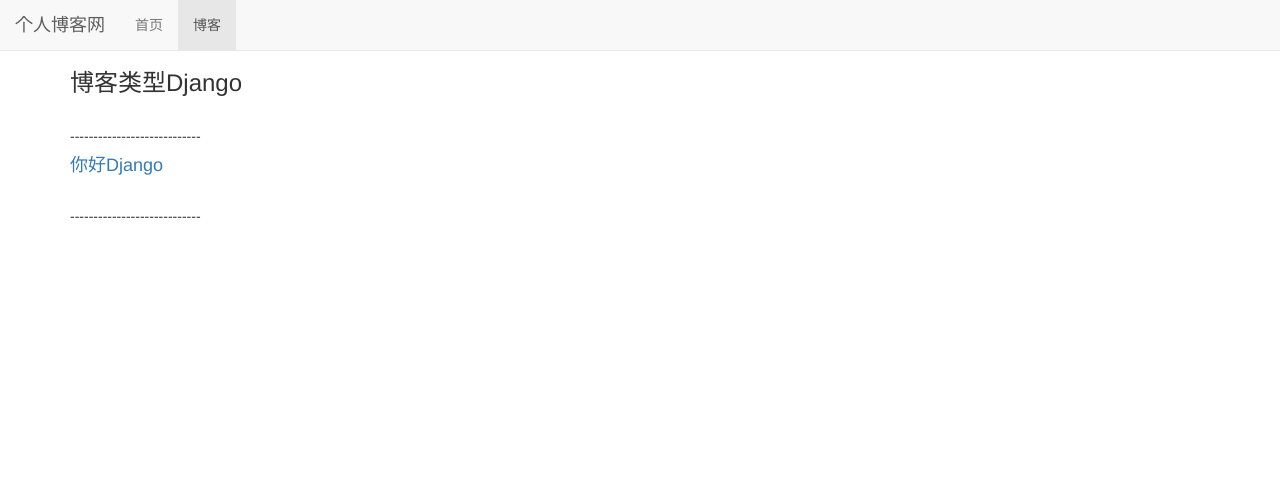
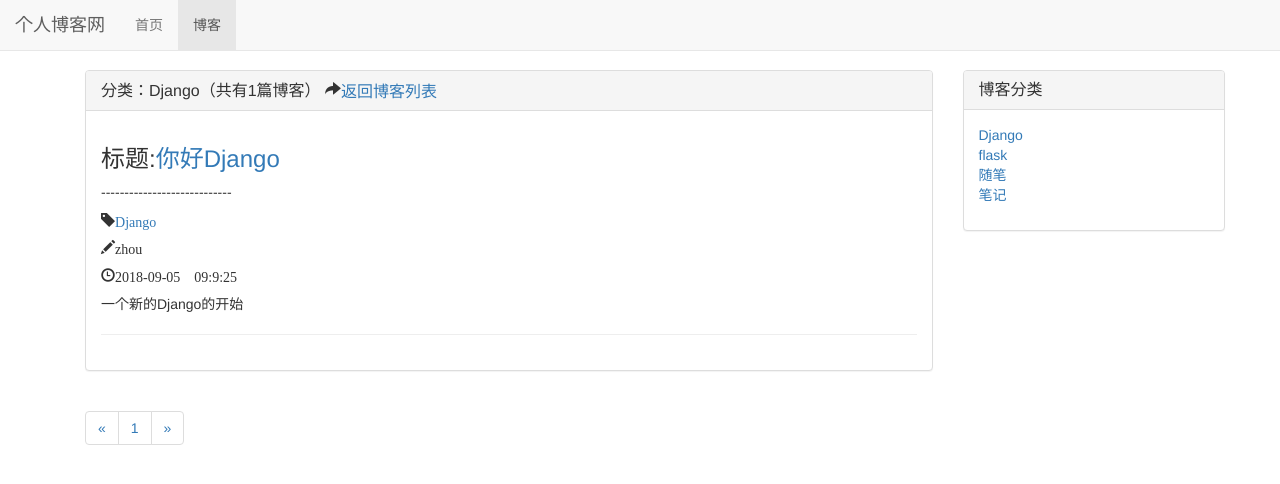
Before and after one commit to ReallyBlack/Django, a Django app: page /blog/type/1 in a window 1280 px wide. Shown: the top 484 px of the page. Run offline with Django 3.2, Linux system fonts and the light colour scheme; data comes from the database, SQL or seed files in the repository; both versions use the stored data as it was after the commit; some libraries are stand-ins or nearby versions.

Commit message:
update with page code

```diff
--- a/Blog/models.py
+++ b/Blog/models.py
@@ -19,3 +19,6 @@
 
     def __str__(self):
         return '<Blog: %s>' % self.title
+
+    class Meta:
+        ordering = ['-create_time']
--- a/Blog/views.py
+++ b/Blog/views.py
@@ -1,15 +1,28 @@
 from django.shortcuts import render, get_object_or_404
-
+from django.core.paginator import Paginator  # 引入分页器
 from Blog.models import Blog, BlogType
 
 
 def blog_list(request):
+
+    # 获得显示的数据页码，如果不存在默认为1
+    page_num = request.GET.get('page', 1)
+
+    # 使用分页器获得数据对象的分页
+    blog = Blog.objects.all()
+    paginator = Paginator(blog, 10)
+    page_of_blog = paginator.page(page_num)
+
+    # 将要传输的数据存入到上下文
     context = dict()
-    context['blogs'] = Blog.objects.all()
+    context['page_of_blog'] = page_of_blog
+    context['blog_types'] = BlogType.objects.all()
     return render(request, 'Blog/blog_list.html', context)
 
 
 def blog_detail(request, blog_pk):
+
+    # 获得参数blog_pk，用于获得对应的博客数据，将数据存入到上下文
     context = dict()
     print(blog_pk)
     context['blog'] = get_object_or_404(Blog, pk=blog_pk)
@@ -17,8 +30,21 @@
 
 
 def blogs_in_type(request, blog_in_type):
+
+    # 获得显示的数据页码，如果不存在默认为1
+    page_num = request.GET.get('page', 1)
+
+    # 获得传入的博客类型对应的pk对象，从博客中获得类型与该对象相同的对象，存入上下文
     blog_type = get_object_or_404(BlogType, pk=blog_in_type)
+
+    # 使用分页器获得数据对象的分页
+    blog = Blog.objects.filter(blog_type=blog_type)
+    paginator = Paginator(blog, 10)
+    page_of_blog = paginator.page(page_num)
+
+    # 将数据存入上下文
     context = dict()
-    context['blogs'] = Blog.objects.filter(blog_type=blog_type)
+    context['page_of_blog'] = page_of_blog
     context['blog_type'] = blog_type
+    context['blog_types'] = BlogType.objects.all()
     return render(request, 'Blog/blogs_in_type.html', context)
--- a/Demo/settings.py
+++ b/Demo/settings.py
@@ -107,7 +107,7 @@
 
 LANGUAGE_CODE = 'zh-hans'
 
-TIME_ZONE = 'UTC'
+TIME_ZONE = 'Asia/Shanghai'
 
 USE_I18N = True
 
--- /dev/null
+++ b/static/css/blog.css
@@ -0,0 +1,3 @@
+ul.block_types{
+    list-style: none;
+}
--- a/templates/Blog/blog_list.html
+++ b/templates/Blog/blog_list.html
@@ -1,19 +1,79 @@
 {% extends 'base.html' %}
+{% load staticfiles %}
 {% block title %}我的博客网{% endblock title %}
-
+{% block head_extends %}
+    <link rel="stylesheet" href="{% static 'css/blog.css' %}">
+{% endblock head_extends %}
 {% block nav_blog_active %}active{% endblock nav_blog_active %}
 
 {% block content %}
-<h5>共有{{ blogs|length }}篇博客</h5>
-{% for blog in blogs %}
+    <div class="container">
+        <div class="row">
+            <div class="col-xs-12 col-sm-8 col-md-9 col-lg-9">
+                <div class="panel panel-default">
+                      <div class="panel-heading">
+                        <h3 class="panel-title">{% block blog_list_title %}博客列表（共有
+                            {{ page_of_blog.paginator.count }}篇博客）{% endblock blog_list_title %}</h3>
+                      </div>
+                      <div class="panel-body">
+                         {% for blog in page_of_blog.object_list %}
                             <h3>标题:<a href="{% url 'blog_detail' blog.pk %}">{{ blog.title }}</a></h3>
                             <p>----------------------------</p>
-    <h5>类型：<a href="{% url 'blogs_in_type' blog.blog_type.pk %}">{{ blog.blog_type }}</a></h5>
-    <h5>作者：{{ blog.author }}</h5>
-    <h5>发布时间：{{ blog.create_time|date:'Y-m-d H:n:s' }}</h5>
+                            <h5><span class="glyphicon glyphicon-tag"><a href="{% url 'blogs_in_type' blog.blog_type.pk %}">{{ blog.blog_type }}</a></span></h5>
+                            <h5><span class="glyphicon glyphicon-pencil">{{ blog.author }}</span></h5>
+                            <h5><span class="glyphicon glyphicon-time">{{ blog.create_time|date:'Y-m-d H:n:s' }}</span></h5>
                             <p>{{ blog.content|truncatechars:20 }}</p>
                             <hr>
                             {% empty %}
                                 <p>当前尚无博客</p>
                          {% endfor %}
+                      </div>
+                </div>
+
+                {# 分页的控件 #}
+                <ul class="pagination">
+                    {# 上一页 #}
+                    <li>
+                        {% if page_of_blog.has_previous %}
+                            <a href="?page={{ page_of_blog.previous_page_number }}" aria-label="Previous">
+                                <span aria-hidden="true">&laquo;</span>
+                            </a>
+                        {% else %}
+                            <span aria-hidden="true">&laquo;</span>
+                        {% endif %}
+                        </li>
+                    {# 全部页码 #}
+                    {% for page_num in page_of_blog.paginator.page_range %}
+                        <li><a href="?page={{ page_num }}">{{ page_num }}</a> </li>
+                    {% endfor %}
+                    {# 下一页 #}
+                    <li>
+                        {% if page_of_blog.has_next %}
+                            <a href="?page={{ page_of_blog.next_page_number }}" aria-label="Next">
+                                <span aria-hidden="true">&raquo;</span>
+                            </a>
+                        {% else %}
+                            <span aria-hidden="true">&raquo;</span>
+                        {% endif %}
+                    </li>
+                </ul>
+            </div>
+            <div class="hidden-xs col-sm-4 col-md-3 clo-lg-2">
+                <div class="panel panel-default">
+                  <div class="panel-heading">
+                    <h3 class="panel-title">博客分类</h3>
+                  </div>
+                  <div class="panel-body">
+                     <ul class="block_types">
+                        {% for blog_type in blog_types%}
+                            <li><a href="{% url 'blogs_in_type' blog_type.pk%}">{{ blog_type.type_name }}</a></li>
+                            {% empty %}
+                                <li>无分类</li>
+                        {% endfor %}
+                    </ul>
+                  </div>
+                </div>
+            </div>
+        </div>
+    </div>
 {% endblock content %}
--- a/templates/Blog/blogs_in_type.html
+++ b/templates/Blog/blogs_in_type.html
@@ -1,13 +1,6 @@
-{% extends 'base.html' %}
-{% block title %}{{ blog_type }}博客{% endblock title %}
+{% extends 'Blog/blog_list.html' %}
+{% block title %}{{ blog_type.type_name }}{% endblock title %}
 
-{% block nav_blog_active %}active{% endblock nav_blog_active %}
-
-{% block content %}
-<h3>博客类型{{ blog_type }}</h3>
-<br>----------------------------
-{% for blog in blogs %}
-    <h4><a href="{% url 'blog_detail' blog.pk %}">{{ blog.title }}</a></h4>
-    <br>----------------------------
-{% endfor %}
-{% endblock content %}
+{% block blog_list_title %}分类：{{ blog_type.type_name }}（共有{{ page_of_blog.paginator.count }}篇博客）
+    <span class="glyphicon glyphicon-share-alt"><a href="{% url 'blog_list' %}">返回博客列表</a></span>
+{% endblock blog_list_title %}
```
Also changed, not shown: templates/Blog/blog_detail.html (+20 -7 lines), db.sqlite3. Lines whose indentation alone changed are shown as unchanged.
